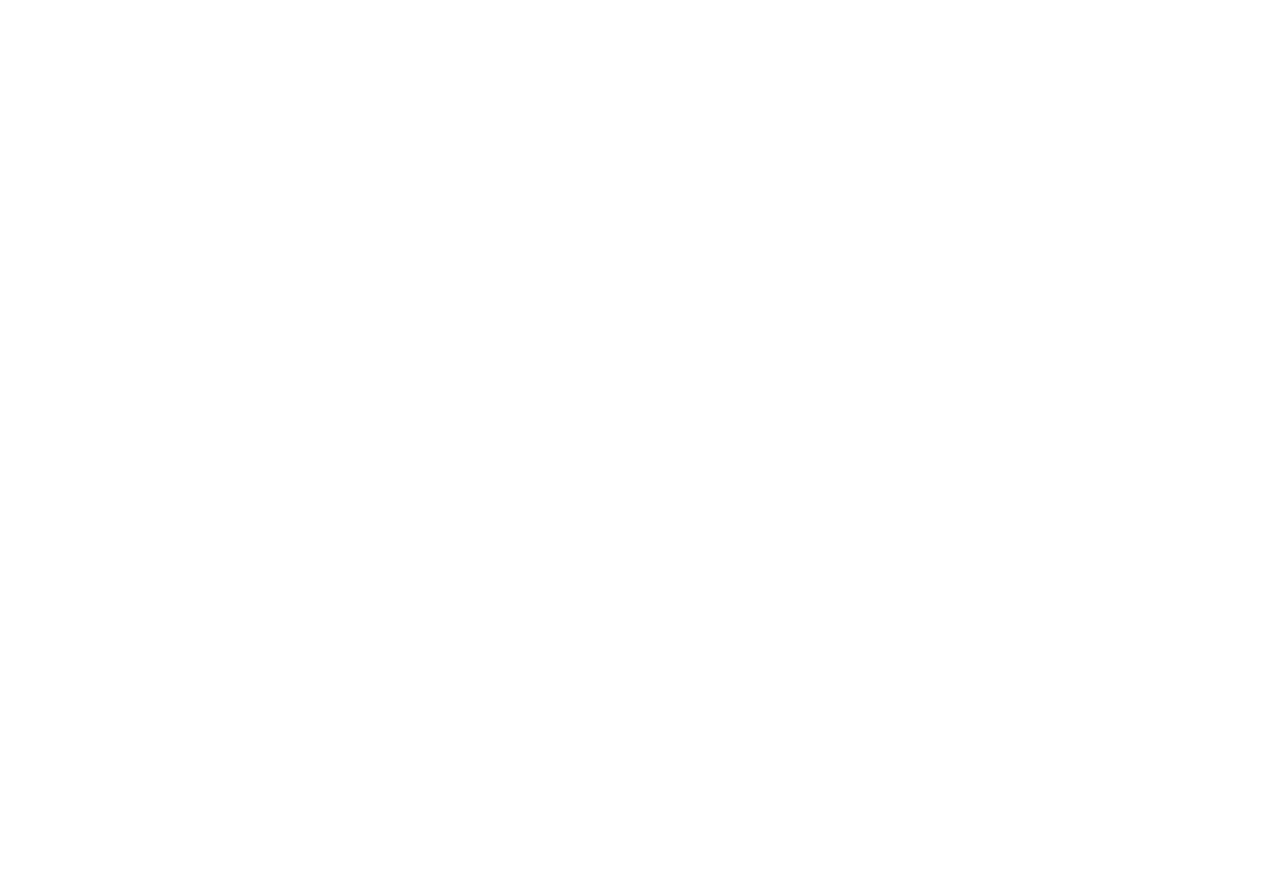
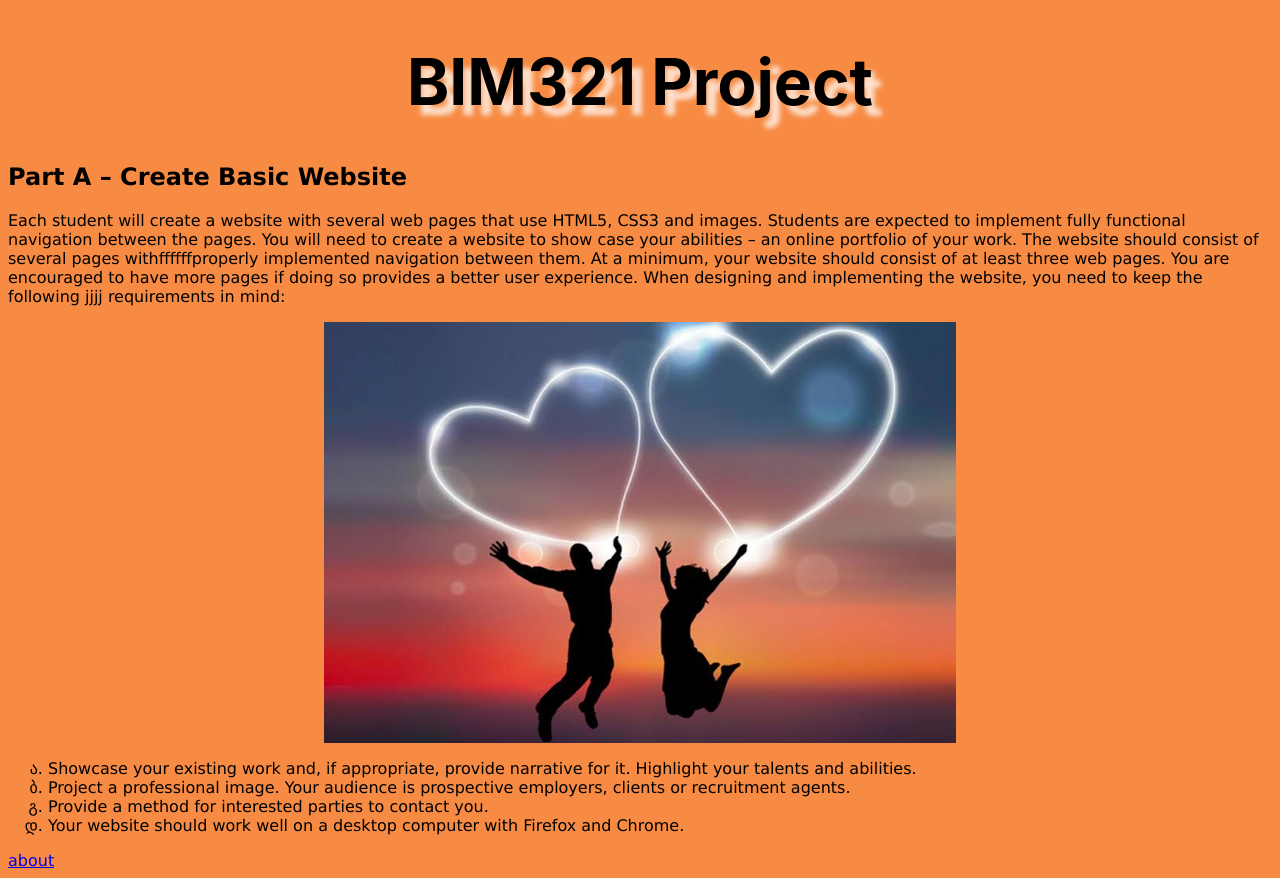
Before and after one commit to sandhya0/trival-site, a plain HTML site: page index.html in a window 1280 px wide. Before the commit the page ends 800 px from the top, so only its background shows below. Drawn offline with Linux system fonts and the light colour scheme.

Commit message:
added style

```diff
--- a/index.html
+++ b/index.html
@@ -0,0 +1,73 @@
+<!DOCTYPE html>
+<html lang="en">
+
+<head>
+   <meta charset="utf-8">
+   <title>BIM321</title>
+   <style>
+  body {
+     background-color:rgb(247, 139, 67);
+     font-family:Verdana, Geneva, Tahoma, sans-serif;
+  }
+
+   h1{
+      font-family: -apple-system, BlinkMacSystemFont, 'Segoe UI', Roboto, Oxygen, Ubuntu, Cantarell, 'Open Sans', 'Helvetica Neue', sans-serif;
+      font-size:400%;
+      text-align: center;
+      text-shadow:10px 10px 5px rgba(255, 255, 255, 0.733);
+   }
+
+   ul{
+      list-style-type: georgian;
+   }
+
+
+.center{
+   display:block;
+   margin-left:auto;
+   margin-right:auto;
+   width: 50%
+}
+
+   </style>
+</head>
+
+<body>
+   <h1>BIM321 Project</h1>
+
+   <h2>Part A – Create Basic Website</h2>
+
+   <p>
+      Each student will create a website with several web pages that use HTML5, CSS3 and
+      images. Students are expected to implement fully functional navigation between the pages.
+      You will need to create a website to show case your abilities – an online portfolio of your
+      work. The website should consist of several pages withffffffproperly implemented navigation
+      between them. At a minimum, your website should consist of at least three web pages. You
+      are encouraged to have more pages if doing so provides a better user experience.
+      When designing and implementing the website, you need to keep the following jjjj
+      requirements in mind:
+   </p>
+
+          <img src="image/love.jpg" alt="image of love" class="center">
+
+   <ul>
+      <li>
+         Showcase your existing work and, if appropriate, provide narrative for it. Highlight
+         your talents and abilities.
+      </li>
+
+      <li>
+         Project a professional image. Your audience is prospective employers, clients or
+         recruitment agents.
+      </li>
+
+      <li>
+         Provide a method for interested parties to contact you.
+      </li>
+
+      <li>
+         Your website should work well on a desktop computer with Firefox and Chrome.
+      </li>
+   </ul>
+   <a href="about.html">about   </a>
+</body>
```
Also changed, not shown: about.html (+8 -4 lines).
